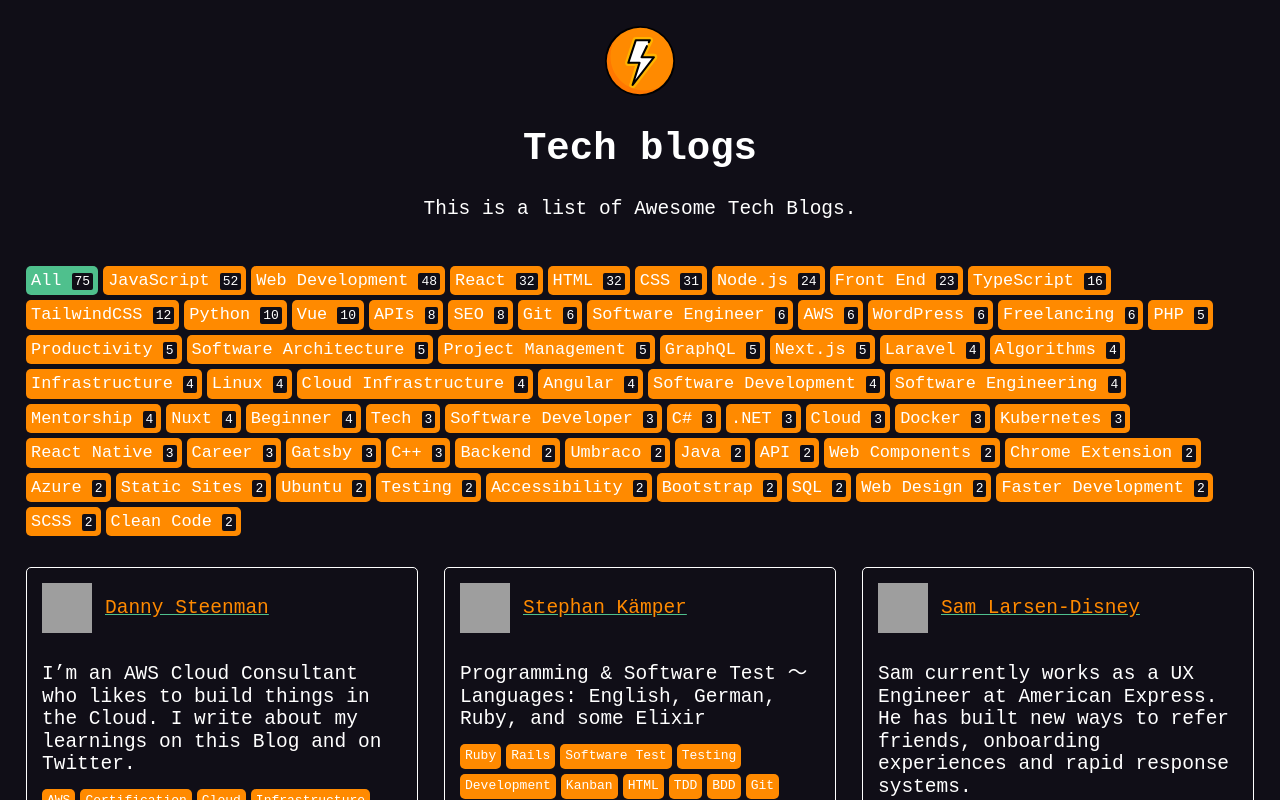
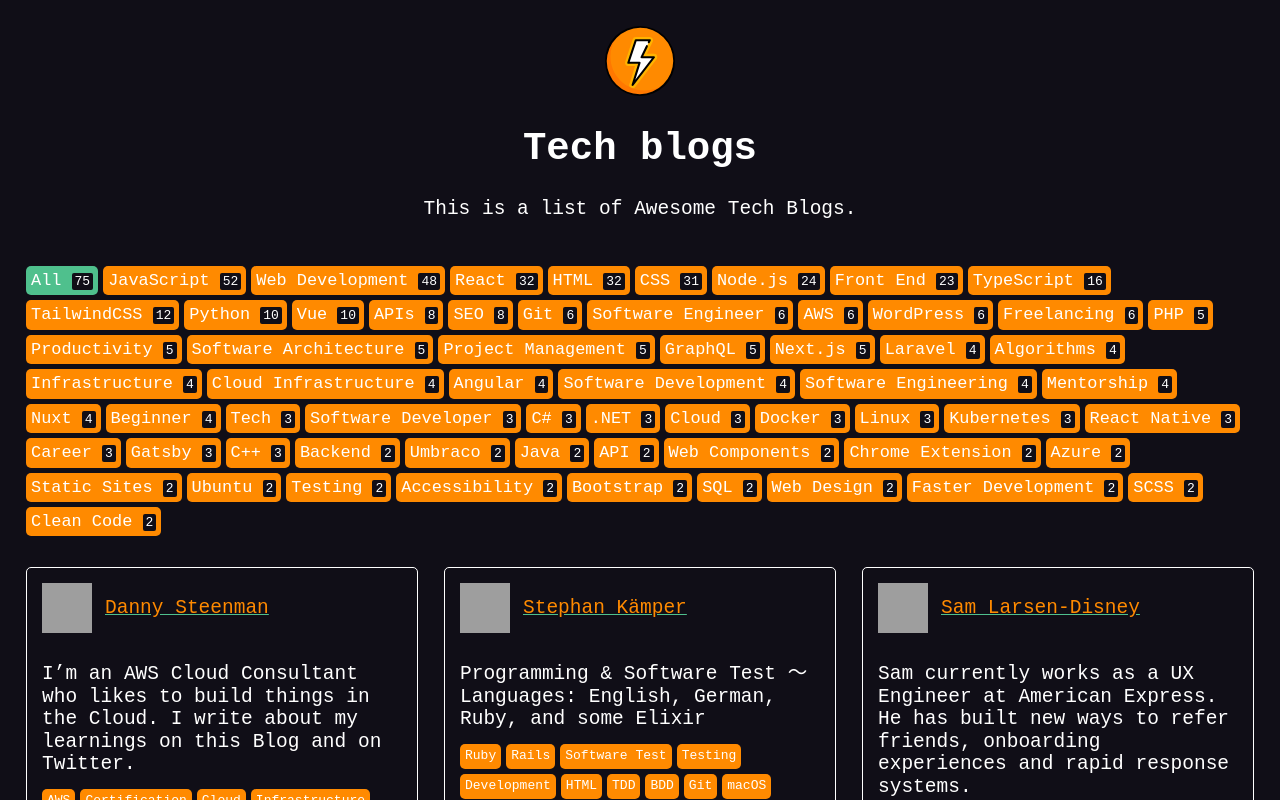
Before and after one commit to markodenic/awesome-tech-blogs, a Nuxt app: page / in a window 1280 px wide. Shown: the top 800 px of the page. Built offline with nearby package versions, Linux system fonts and the light colour scheme; grey boxes are pictures that could not be loaded.

Commit message:
Reduces number of tags

```diff
--- a/data.js
+++ b/data.js
@@ -628,13 +628,11 @@ module.exports = [
       'Software Test',
       'Testing',
       'Development',
-      'Kanban',
       'HTML',
       'TDD',
       'BDD',
       'Git',
       'macOS',
-      'Linux'
     ],
   },
   {
```
